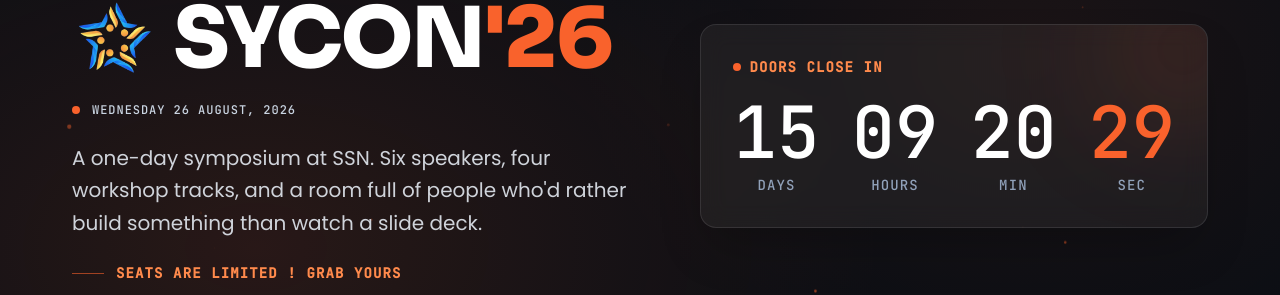
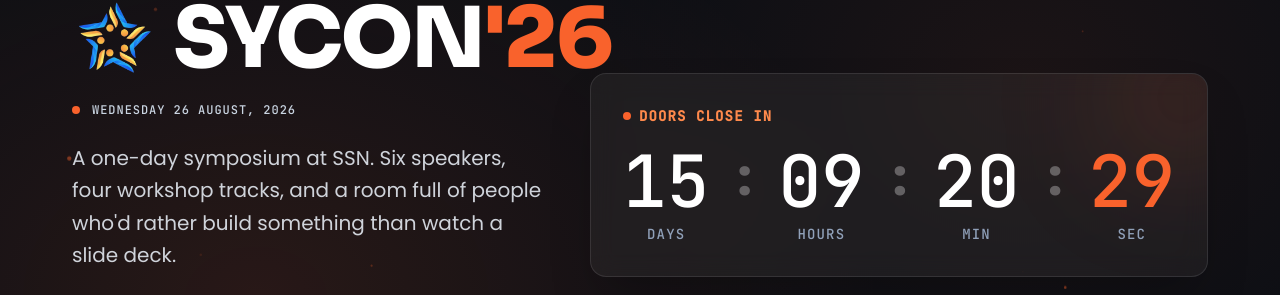
Before and after one commit to lakshya-tech-ssn/Sycon_Web_1, a React (Vite) app: page / in a window 1280 px wide. Shown: the part 291-586 px from the top of the page. Built offline with nearby package versions, Linux system fonts and the light colour scheme.

Commit message:
Add colon separators between countdown time units

```diff
--- a/src/components/Countdown.jsx
+++ b/src/components/Countdown.jsx
@@ -20,25 +20,28 @@ export default function Countdown() {
   }, [])
 
   return (
-    <div className="grid grid-flow-col gap-6 sm:gap-8 text-center auto-cols-max">
+    <div className="grid grid-flow-col gap-3 sm:gap-5 text-center auto-cols-max items-center">
       <div className="flex flex-col items-center">
         <span className="countdown font-mono text-6xl sm:text-7xl text-white">
           <span style={{ '--value': time.days }} aria-live="polite" aria-label={time.days}></span>
         </span>
         <span className="kicker text-xs sm:text-sm uppercase tracking-widest text-slate-400 mt-1.5">days</span>
       </div>
+      <span className="font-mono text-4xl sm:text-5xl text-white/30 font-bold self-start mt-2">:</span>
       <div className="flex flex-col items-center">
         <span className="countdown font-mono text-6xl sm:text-7xl text-white">
           <span style={{ '--value': time.hours }} aria-live="polite" aria-label={time.hours}></span>
         </span>
         <span className="kicker text-xs sm:text-sm uppercase tracking-widest text-slate-400 mt-1.5">hours</span>
       </div>
+      <span className="font-mono text-4xl sm:text-5xl text-white/30 font-bold self-start mt-2">:</span>
       <div className="flex flex-col items-center">
         <span className="countdown font-mono text-6xl sm:text-7xl text-white">
           <span style={{ '--value': time.minutes }} aria-live="polite" aria-label={time.minutes}></span>
         </span>
         <span className="kicker text-xs sm:text-sm uppercase tracking-widest text-slate-400 mt-1.5">min</span>
       </div>
+      <span className="font-mono text-4xl sm:text-5xl text-white/30 font-bold self-start mt-2">:</span>
       <div className="flex flex-col items-center">
         <span className="countdown font-mono text-6xl sm:text-7xl text-accent-500">
           <span style={{ '--value': time.seconds }} aria-live="polite" aria-label={time.seconds}></span>
```
